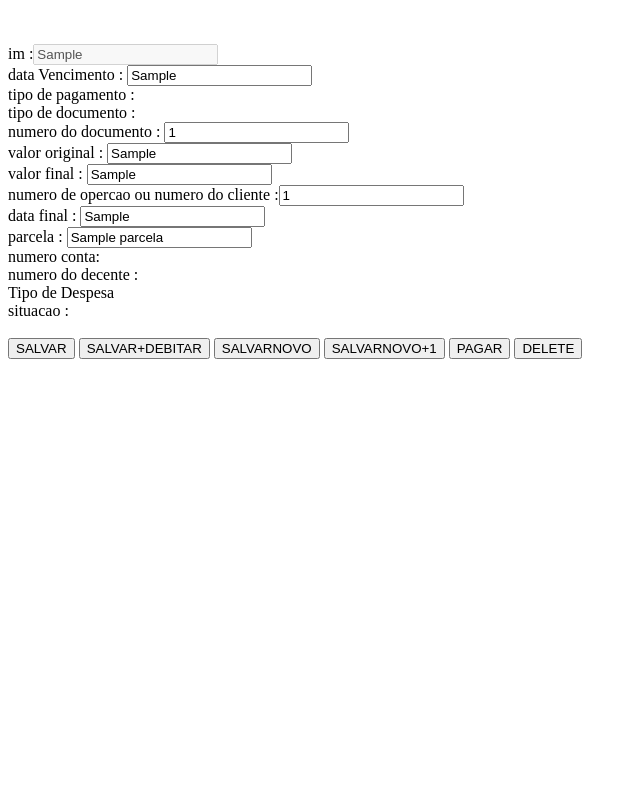
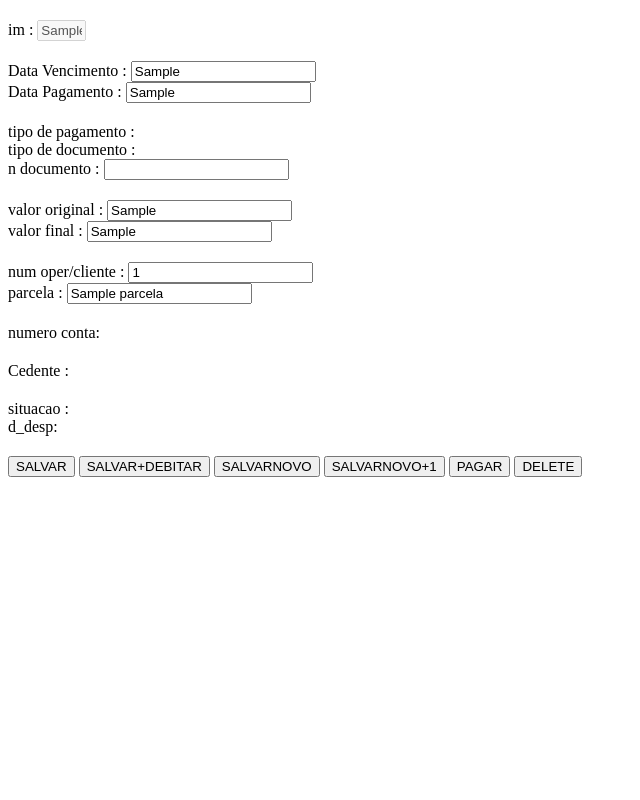
Before and after one commit to uelei/pbsystem, a PHP site: template application/views/bills_view_det.php in a window 1280 px wide. Shown: the whole page, without its empty margins (0-640 px from the left). Run offline with PHP 8.4, Linux system fonts and the light colour scheme; the template is opened without the code that fills it: most values are stand-ins (such as "Sample title", 1, 10 or a date in 2020); data that the repository does not hold is empty; some libraries are stand-ins or nearby versions.

Commit message:
bills adjust

```diff
--- a/application/views/bills_view_det.php
+++ b/application/views/bills_view_det.php
@@ -2,12 +2,7 @@
 <head>
 	<title> Duplicata Detalhe</title>
 <script src="http://code.jquery.com/jquery-1.9.1.js"></script>
-
-
-  <link type="text/css" href="<?=base_url()?>css/redmond/jquery-ui-1.10.3.custom.css" rel="stylesheet" />
-
-
-
+<link type="text/css" href="<?=base_url()?>css/redmond/jquery-ui-1.10.3.custom.css" rel="stylesheet" />
 <script type="text/javascript" src="<?=base_url();?>js/jquery-1.9.1.js"> </script>
 <script type="text/javascript" src="<?=base_url()?>js/jquery-ui-1.10.3.custom.js"></script>
 <script type="text/javascript" >
@@ -24,150 +19,186 @@
             prevText: 'Anterior'
           });
 
-
-
-      });
-
-
-
-</script>
-
-
-
-
-
-
-
-
-
-
-
-</head>
-
-
-<body>
-
-
-
-<?php echo validation_errors(); ?>
-
-<?php echo form_open('bills/bill');
-
-
-
-?>
-
-
-
-
-<br><br>
-
-im :<input type="text"	value="<?php echo $iddup->im; ?>" name="imm"  disabled >
-<input type="hidden" name="im" value="<?php echo $iddup->im; ?>">
-<br>
-
-data Vencimento : <input type="text" class="data" value="<?php echo implode("/",array_reverse(explode("-",$iddup->data_venc))); ?>" name="data_venc" >
-<br>
-tipo de pagamento :<?php echo form_dropdown('tipo_pag', $pag, $iddup->tipo_pag); ?>
-<br>
-tipo de documento :
-<?php echo form_dropdown('tipo_doc', $t_doc, $iddup->tipo_doc); ?>
-
-<br>
-numero do documento : <input type="text"	value="<?php echo $iddup->n_doc; ?>" name="n_doc" >
-<br>
-valor original : <input type="text"	value="<?php echo $iddup->valor_ori; ?>" name="valor_ori" >
-<br>
-valor final : <input type="text"	value="<?php echo $iddup->valor_efe; ?>" name="valor_efe" >
-<br>
-numero de opercao ou numero do cliente :<input type="text"	value="<?php echo $iddup->n_ope_cli; ?>" name="n_ope_cli" >
-<br>
-data final : <input type="text" class="data"	value="<?php echo implode("/",array_reverse(explode("-",$iddup->data_efe)));  ?>" name="data_efe" >
-<br>
-parcela : <input type="text"	value="<?php echo $iddup->parcela; ?>" name="parcela" >
-<br>
-numero conta: <?php
-
-if($iddup->situacao == "19"){
-  echo form_dropdown('n_conta_d', $bancos, $iddup->n_conta,'id="#nconta" disabled="disabled" ' );
-echo '<input type="hidden" value="'.$iddup->n_conta.'" name="n_conta" >';
-}else{echo form_dropdown('n_conta', $bancos, $iddup->n_conta,'id="#nconta"' );}
-
-
-?>
-<br><script>
-
-$('#nconta').click(function() {
-  alert('Handler for .change() called.');
-
-});
-
-
-
- $("#nconta").change(function(){
-var nn=$(this).val();
-alert('Handler for .change() called.');
-
-  if(nn =0){
-    allert()
-$("#bt_pay").attr("disabled", "disabled");
-}else{
-$('#bt_pay').removeAttr("disabled");
-}
-  });</script>
-
-numero do decente :
-<?php echo form_dropdown('n_cedente', $fornecedor,$iddup->n_cedente ); ?>
-<br>
-
-Tipo de Despesa
-<?php echo form_dropdown('d_desp', $d_desp, $iddup->id_d_desp); ?>
-
-
-<br>
-situacao :
-
-
-<?php
-
- if($iddup->situacao == "19"){
-  echo form_dropdown('situacao_d', $status,$iddup->situacao, 'disabled="disabled"' );
-  echo '<input type="hidden" value="'.$iddup->situacao.'" name="situacao" >';
-    }else{
-
-echo form_dropdown('situacao', $status,$iddup->situacao);
-
- }
-
-  ?>
-
-<br><br>
- <div>
-
-    <button>SALVAR</button>
-    <button>SALVAR+DEBITAR</button>
-    <button>SALVARNOVO</button>
-    <button>SALVARNOVO+1</button>
-    <button <?php if($iddup->situacao == "19"){echo "disabled";} ?> id="bt_pay"  >PAGAR</button>
-    <button>DELETE</button>
-  </div>
-  <input type="hidden"  value="" id="acao" name="acao" />
-  <script>
     $("button").click(function () {
       var text = $(this).text();
       $("#acao").val(text);
     });
 
 
+      });
+
+</script>
+<style type="text/css">.top-b { margin-top:20px; }
+.bot-b{ margin-bottom: 20px;}
+
+</style>
+</head>
+
+
+<body>
+
+<div class="container">
+  <div class="col-xs-6 col-sm-6 col-md-6 col-lg-6 is-padded" >
+<?php echo form_open('bills/bill');
+    date_default_timezone_set("Brazil/East");
+    $dataHora = date("Y-m-d");
+?>
+
+
+<div class="row top-b">
+  <div class="col-xs-2 col-sm-2 col-md-2 col-lg-2">
+    <label for="im" >im :</label>
+    <input type="text"  value="<?php echo $iddup->im; ?>" name="im" size="3" class="form-control" disabled ></div>
+  <div class="col-xs-10 col-sm-10 col-md-10 col-lg-10"></div>
+</div>
 
 
 
-</script>
+<div class="row top-b">
+  <div class="col-xs-4 col-sm-4 col-md-4 col-lg-4">
+  <label for="data_venc" >Data Vencimento :</label>
 
-<?php echo form_close(); ?>
-<br><br>
+  <input type="text" class="data form-control"  value="<?php echo implode("/",array_reverse(explode("-",$iddup->data_venc))); ?>" name="data_venc" >
+</div>
+<div class="col-xs-4 col-sm-4 col-md-4 col-lg-4" >
+
+<label>
+Data Pagamento :</label> <input type="text" class="data form-control" value="<?php echo implode("/",array_reverse(explode("-",$iddup->data_efe)));  ?>" name="data_efe" >
+
+
+</div>
+<div class="col-xs-4 col-sm-4 col-md-4 col-lg-4" ></div>
+</div>
 
 
 
+<div class="row top-b">
+  <div class="col-xs-4 col-sm-4 col-md-4 col-lg-4">
+
+<label for="tipo_pag">tipo de pagamento :</label>
+
+<?php
+echo form_dropdown('tipo_pag', $pag, $iddup->tipo_pag,'class="form-control"');  ?>
+</div>
+<div class="col-xs-4 col-sm-4 col-md-4 col-lg-4">
+
+<label for="tipo_doc" >
+tipo de documento :
+</label>
+<?php echo form_dropdown('tipo_doc', $t_doc, $iddup->tipo_doc,'class="form-control"'); ?>
+</div>
+<div class="col-xs-3 col-sm-3 col-md-3 col-lg-3" >
+
+<label>
+n documento :</label>
+ <input type="text" value="" class="form-control" name="n_doc" >
+</div>
+</div>
+
+
+
+<div class="row top-b" >
+  <div class="col-xs-4 col-sm-4 col-md-4 col-lg-4" ><label>valor original : </label>
+<input type="text"  value="<?php echo $iddup->valor_ori; ?>" class="form-control" id="valor_ori" name="valor_ori" >
+
+</div>
+  <div class="col-xs-4 col-sm-4 col-md-4 col-lg-4" ><label>
+valor final : </label>
+<input type="text"  value="<?php echo $iddup->valor_efe; ?>" class="form-control" id="valor_efe" name="valor_efe" ></div>
+  <div class="col-xs-4 col-sm-4 col-md-4 col-lg-4" > </div>
+</div>
+
+
+
+
+<div class="row top-b">
+  <div class="col-xs-4 col-sm-4 col-md-4 col-lg-4">
+    <label>
+num oper/cliente :
+</label>
+<input type="text"  value="<?php echo $iddup->n_ope_cli; ?>"  class="form-control" name="n_ope_cli" >
+
+  </div>
+  <div class="col-xs-4 col-sm-4 col-md-4 col-lg-4">
+
+<label>
+parcela :</label> <input type="text"  class="form-control" value="<?php echo $iddup->parcela; ?>" name="parcela" >
+  </div>
+  <div class="col-xs-4 col-sm-4 col-md-4 col-lg-4"></div>
+</div>
+
+
+
+<div class="row top-b">
+  <div class="col-xs-4 col-sm-4 col-md-4 col-lg-4">
+<label>
+numero conta:</label>
+<?php
+if($iddup->situacao == "19"){
+
+  echo form_dropdown('n_conta', $bancos, $iddup->n_conta,'class="form-control" disabled="disabled"'); }else{
+  echo form_dropdown('n_conta', $bancos, '0','class="form-control"');
+  }
+
+?>
+</div>
+  <div class="col-md-8"></div>
+
+</div>
+
+
+
+
+<div class="row top-b">
+  <div class="col-md-12">
+
+<label>Cedente :</label>
+<?php echo form_dropdown('n_cedente',$fornecedor,$iddup->n_cedente ,'class="form-control"'); ?>
+</div></div>
+
+
+
+
+<div class="row top-b">
+  <div class="col-md-6">
+
+
+<label>
+situacao : </label>
+<?php
+ if($iddup->situacao == "19"){echo form_dropdown('situacao', $status,$iddup->situacao ,'class="form-control" disabled="disabled"'); }else{
+echo form_dropdown('situacao', $status,$iddup->situacao ,'class="form-control"');
+}
+
+
+ ?>
+</div>
+
+
+  <div class="col-md-6">
+<label>d_desp:</label>
+<?php echo form_dropdown('d_desp',$d_desp, $iddup->id_d_desp,'class="form-control"'); ?>
+ </div></div>
+
+  <div class="row top-b bot-b">
+    <div class="col-md-12">
+    <button class="btn btn-default bta"  >SALVAR</button>
+    <button class="btn btn-default bta"  >SALVAR+DEBITAR</button>
+<button  class="btn btn-default bta"  >SALVARNOVO</button>
+    <button  class="btn btn-default bta" id="svn1" >SALVARNOVO+1</button>
+
+    <button  class="btn btn-default bta"  <?php if($iddup->situacao == "19"){echo "disabled";} ?> id="bt_pay"  >PAGAR</button>
+    <button class="btn btn-default bta" >DELETE</button>
+
+
+
+
+     </div></div>
+  <input type="hidden"  value="" id="acao" name="acao" />
+
+</div>
+
+  <?php echo form_close(); ?>
+</div>
 </body>
 </html>
--- a/application/views/bills_view_new.php
+++ b/application/views/bills_view_new.php
@@ -7,7 +7,7 @@
 
 
 <script type="text/javascript" src="<?=base_url();?>js/jquery-1.9.1.js"> </script>
-<script type="text/javascript" src="<?=base_url();?>js/moneyFormatBR.js"> </script>
+
 <script type="text/javascript" src="<?=base_url()?>js/jquery-ui-1.10.3.custom.js"></script>
 <script type="text/javascript" >
 
```
